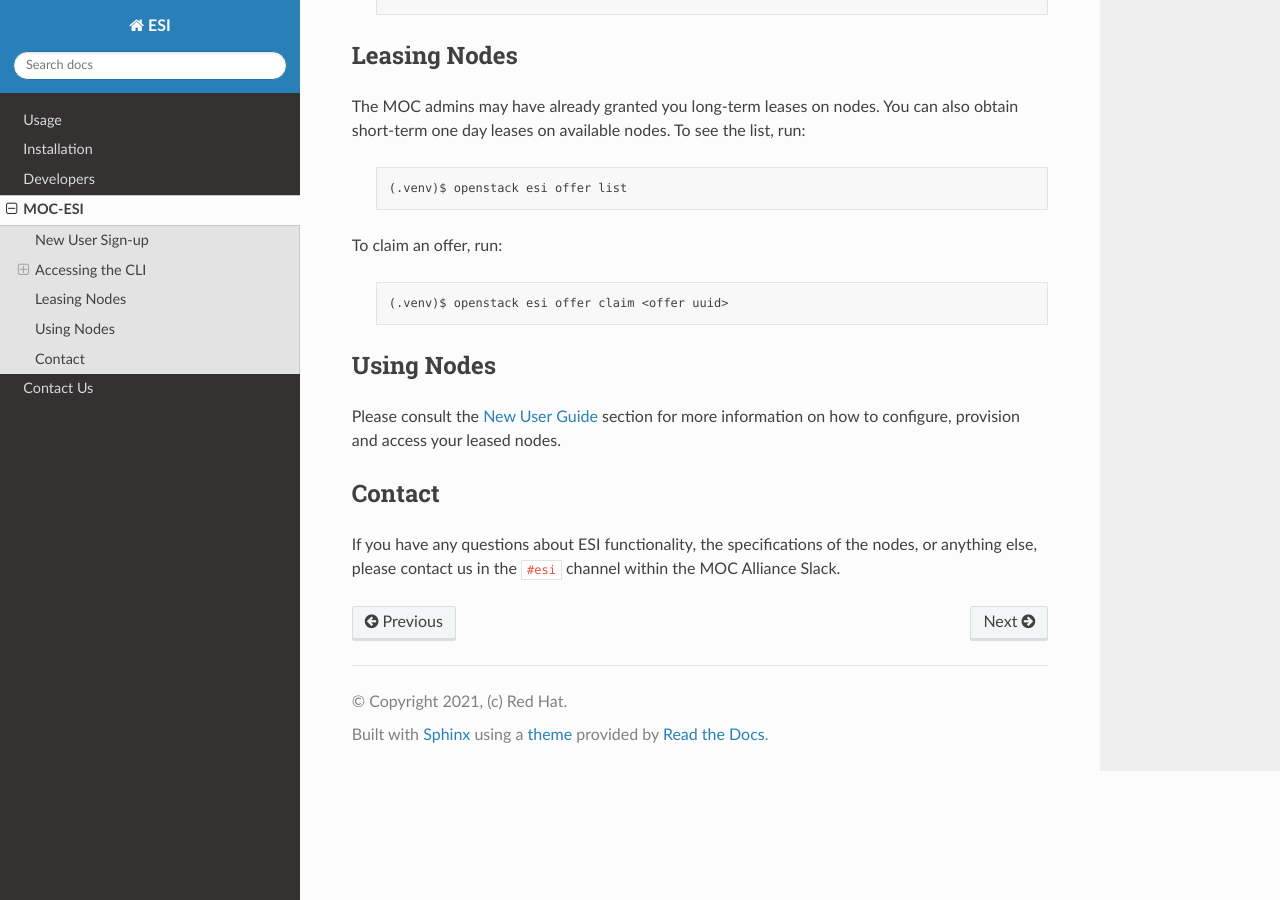
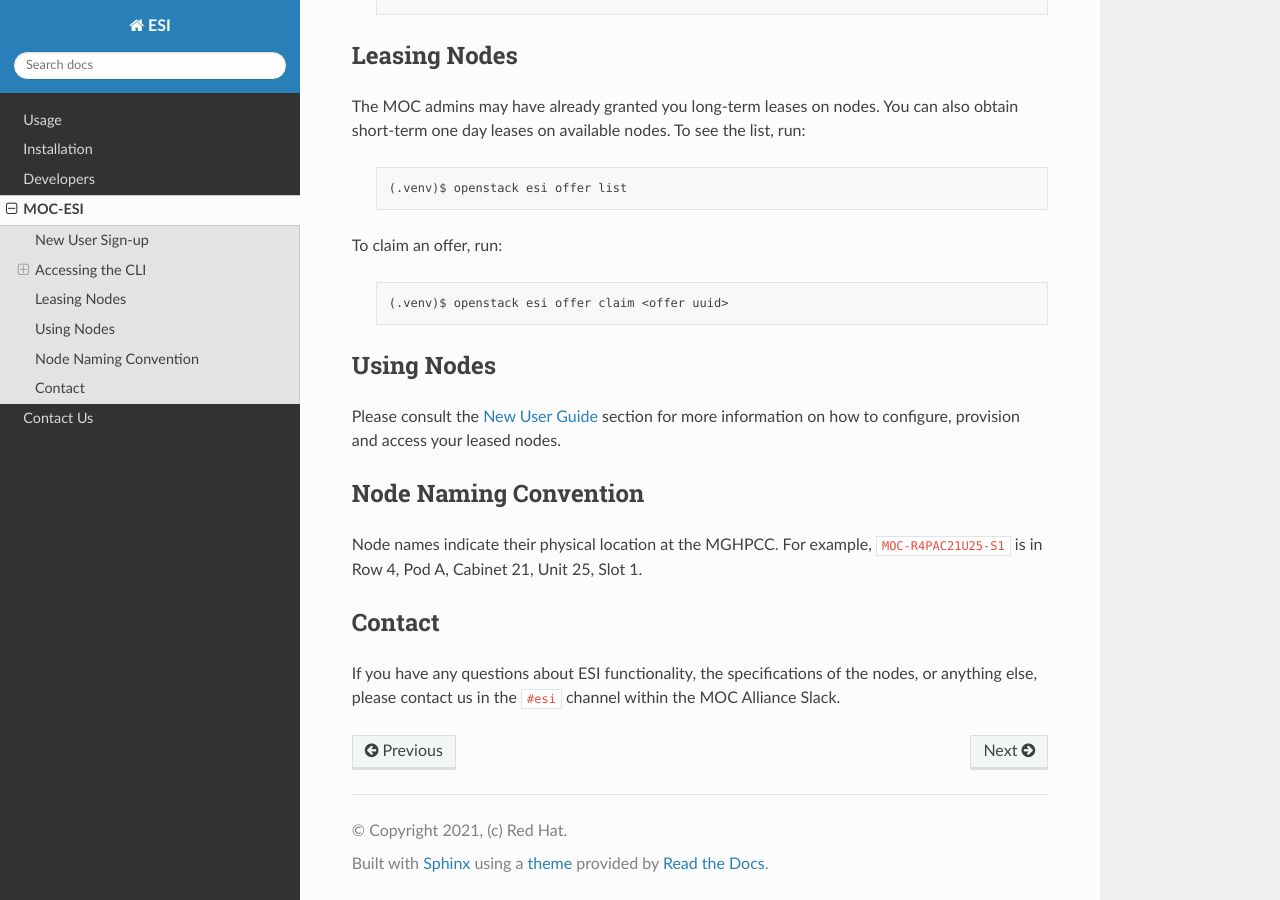
Before and after one commit to CCI-MOC/esi, a Sphinx documentation site: the page built from docs/source/moc-esi/index.rst, in a window 1280 px wide and 900 px high, scrolled down 1222 px. Built offline with Sphinx 7.4.7 and the Read the Docs theme 3.1.0, drawn with Linux system fonts in a browser that asks for light colours.

Commit message:
Added information about MOC node naming conventions

```diff
--- a/docs/source/moc-esi/index.rst
+++ b/docs/source/moc-esi/index.rst
@@ -61,6 +61,10 @@ Using Nodes
 -----------
 Please consult the `New User Guide`_ section for more information on how to configure, provision and access your leased nodes.
 
+Node Naming Convention
+----------------------
+Node names indicate their physical location at the MGHPCC. For example, ``MOC-R4PAC21U25-S1`` is in Row 4, Pod A, Cabinet 21, Unit 25, Slot 1.
+
 Contact
 -------
 If you have any questions about ESI functionality, the specifications of the nodes, or anything else, please contact us in the ``#esi`` channel within the MOC Alliance Slack.
```
